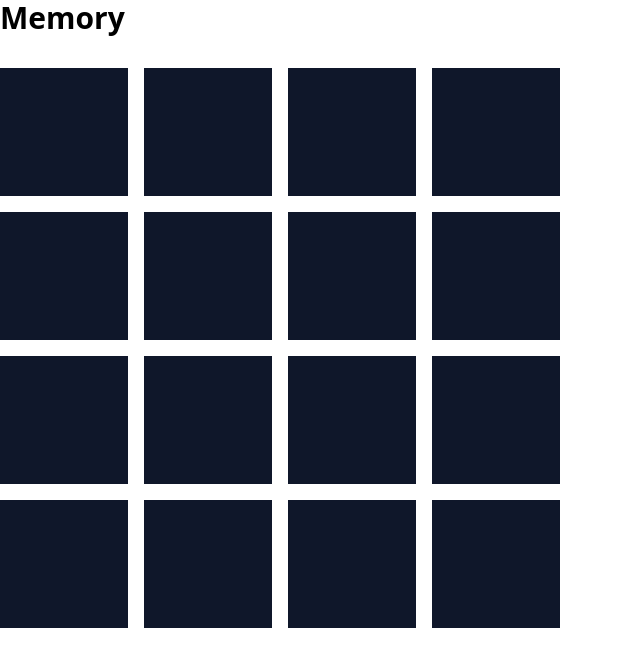
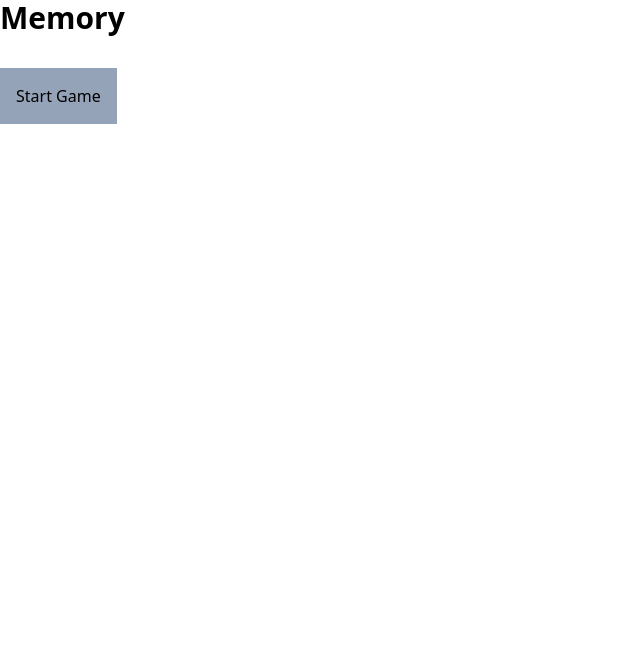
Before and after one commit to kdunlap/vue-games, a Nuxt app: page / in a window 1280 px wide. Shown: the top 666 px of the page, without its empty margins (0-640 px from the left). Built offline with nearby package versions, Linux system fonts and the light colour scheme.

Commit message:
feat: made game functional

```diff
--- a/components/Board.vue
+++ b/components/Board.vue
@@ -1,6 +1,11 @@
 <template>
   <div class="w-fit">
-    <div class="grid grid-cols-4 grid-rows-4 grid-flow-dense gap-4">
+    <div class="flex justify-stretch">
+      <Controls />
+      <Status class="flex-1" />
+    </div>
+
+    <div class="grid grid-cols-4 grid-rows-4 grid-flow-dense gap-4 mt-8">
       <Card
         v-for="card in cards"
         :card="card"
@@ -10,30 +15,5 @@
 </template>
 
 <script setup lang="ts">
-import type { Card } from './Card.vue'
-
-
-const cards: Card[] = [
-  { value: 'A' },
-  { value: 'B' },
-  { value: 'C' },
-  { value: 'D' },
-  { value: 'E' },
-  { value: 'F' },
-  { value: 'G' },
-  { value: 'H' },
-  { value: 'I' },
-  { value: 'J' },
-  { value: 'K' },
-  { value: 'L' },
-  { value: 'M' },
-  { value: 'N' },
-  { value: 'O' },
-  { value: 'P' },
-]
-
+const { cards } = useGameManager()
 </script>
-
-<style scoped>
-
-</style>
--- a/components/Card.vue
+++ b/components/Card.vue
@@ -3,32 +3,26 @@
     class="text-5xl font-bold w-32 h-32 cursor-pointer"
     :class="{
       'bg-contain bg-slate-900': !isFlipped,
-      'bg-slate-400 flex justify-center items-center': isFlipped
+      'flex justify-center items-center': isFlipped,
+      'bg-slate-400': !isMatched,
+      'bg-green-300': isMatched
     }"
-    @click="onClick"
+    @click="() => flipCard(card)"
   >
     {{ isFlipped ? card.value : '' }}
   </div>
 </template>
 
 <script setup lang="ts">
-export type Card = {
-  value: String,
-}
 
 export type Props = {
   card: Card
 }
 
 const { card } = defineProps<Props>()
+const { flipCard, cardIsFlipped, cardIsMatched } = useGameManager()
 
-const isFlipped = ref(false)
+const isFlipped = computed(() => cardIsFlipped(card))
+const isMatched = computed(() => cardIsMatched(card))
 
-function onClick() {
-  isFlipped.value = !isFlipped.value
-}
 </script>
-
-<style scoped>
-
-</style>
--- /dev/null
+++ b/components/Controls.vue
@@ -0,0 +1,10 @@
+<template>
+  <div>
+    <button v-if="state === 'inactive'" class="bg-slate-400 p-4" @click="startGame">Start Game</button>
+    <button v-if="state !== 'inactive'" class="bg-slate-400 p-4" @click="resetGame">Reset Game</button>
+  </div>
+</template>
+
+<script setup lang="ts">
+const { startGame, resetGame, state } = useGameManager()
+</script>
--- /dev/null
+++ b/components/Status.vue
@@ -0,0 +1,13 @@
+<template>
+  <div class="flex items-center ml-8 text-2xl font-bold">
+    <p v-if="state === 'active'">Select a card</p>
+    <p v-if="state === 'selecting'">Select another card</p>
+    <p v-else-if="state === 'no-match'" class="text-red-600">Not a match</p>
+    <p v-else-if="state === 'match-found'" class="text-green-600">Match Found!</p>
+    <p v-else-if="state === 'win'" class="text-green-600">Congrats! You Win!</p>
+  </div>
+</template>
+
+<script setup lang="ts">
+const { state } = useGameManager()
+</script>
--- /dev/null
+++ b/composables/game-manager.ts
@@ -0,0 +1,121 @@
+import { ref } from 'vue'
+import { useTimeoutFn } from '@vueuse/core'
+
+export type Card = {
+  id: Number
+  value: String
+}
+
+export type GameState = 'inactive' | 'active' | 'selecting' | 'match-found' | 'no-match' | 'win'
+const BOARD_SIZE = 8
+const availableCards: Card[] = [
+  { id: 0, value: 'A' },
+  { id: 0, value: 'B' },
+  { id: 0, value: 'C' },
+  { id: 0, value: 'D' },
+  { id: 0, value: 'E' },
+  { id: 0, value: 'F' },
+  { id: 0, value: 'G' },
+  { id: 0, value: 'H' },
+  { id: 0, value: 'I' },
+  { id: 0, value: 'J' },
+  { id: 0, value: 'K' },
+  { id: 0, value: 'L' },
+  { id: 0, value: 'M' },
+  { id: 0, value: 'N' },
+  { id: 0, value: 'O' },
+  { id: 0, value: 'P' },
+]
+
+function shuffle(array: Card[]) {
+  return array.map((a) => ({ sort: Math.random(), value: a }))
+        .sort((a, b) => a.sort - b.sort)
+        .map((a) => a.value);
+};
+
+const state = ref<GameState>('inactive')
+
+const gameDeck = ref<Card[]>([])
+const flippedCards = ref<Card[]>([])
+const matchedCards = ref<String[]>([])
+
+const {
+  start: startTimer,
+  stop: stopTimer
+} = useTimeoutFn(() => {
+  if(state.value === 'win') return
+
+  if(state.value === 'no-match') {
+    flippedCards.value = []
+  }
+  state.value = 'active'
+}, 3000, { immediate: false })
+
+export function useGameManager() {
+  function startGame() {
+    if(state.value !== 'inactive') return
+
+    const gameCards = availableCards.slice(0, BOARD_SIZE)
+    gameDeck.value = shuffle(gameCards.concat(gameCards).map((card, index) => ({ ...card, id: index })))
+    matchedCards.value = []
+    flippedCards.value = []
+    state.value = 'active'
+  }
+
+  function flipCard(card: Card) {
+    if(state.value === 'win') return
+
+    if(flippedCards.value.length >= 2) {
+      flippedCards.value = []
+    }
+
+    stopTimer()
+    state.value = 'active'
+    flippedCards.value.push(card)
+
+    if(flippedCards.value.length === 2) {
+      // match found
+      if(flippedCards.value[0].value === flippedCards.value[1].value) {
+        matchedCards.value.push(flippedCards.value[0].value)
+        flippedCards.value = []
+
+        state.value = matchedCards.value.length === BOARD_SIZE ? 'win' : 'match-found'
+      }
+
+      // no match
+      else {
+        state.value = 'no-match'
+      }
+
+      startTimer()
+    }
+    else{
+      state.value = 'selecting'
+    }
+  }
+
+  function resetGame() {
+    state.value = 'inactive'
+    flippedCards.value = []
+    gameDeck.value = []
+  }
+
+  function cardIsFlipped(card: Card) {
+    return flippedCards.value.find(c => c.id === card.id) !== undefined || cardIsMatched(card)
+  }
+
+  function cardIsMatched(card: Card) {
+    return matchedCards.value.find(val => val === card.value) !== undefined
+  }
+
+  return {
+    cards: gameDeck,
+    flippedCards,
+    state,
+    startGame,
+    resetGame,
+    flipCard,
+    cardIsFlipped,
+    cardIsMatched
+  }
+}
--- a/package.json
+++ b/package.json
@@ -11,6 +11,7 @@
   },
   "dependencies": {
     "@nuxtjs/tailwindcss": "6.13.1",
+    "@vueuse/core": "^12.4.0",
     "nuxt": "^3.15.2",
     "vue": "latest",
     "vue-router": "latest"
--- a/pages/index.vue
+++ b/pages/index.vue
@@ -1,7 +1,7 @@
 <template>
   <div>
     <h1 class="text-3xl font-bold">Memory</h1>
-    <board class="mt-8" />
+    <board class="my-8" />
   </div>
 </template>
 
```
Also changed, not shown: 1 other file (tests, documents, lock files or other folders).
